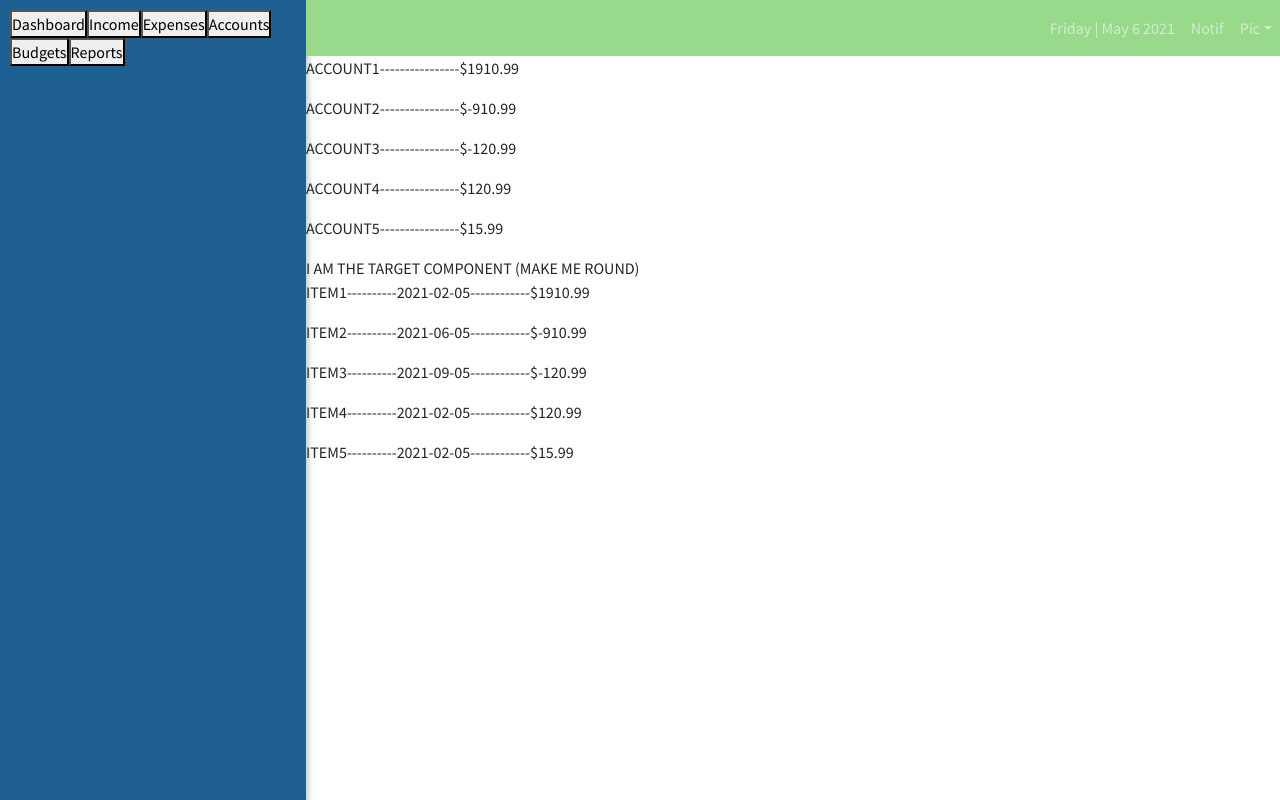
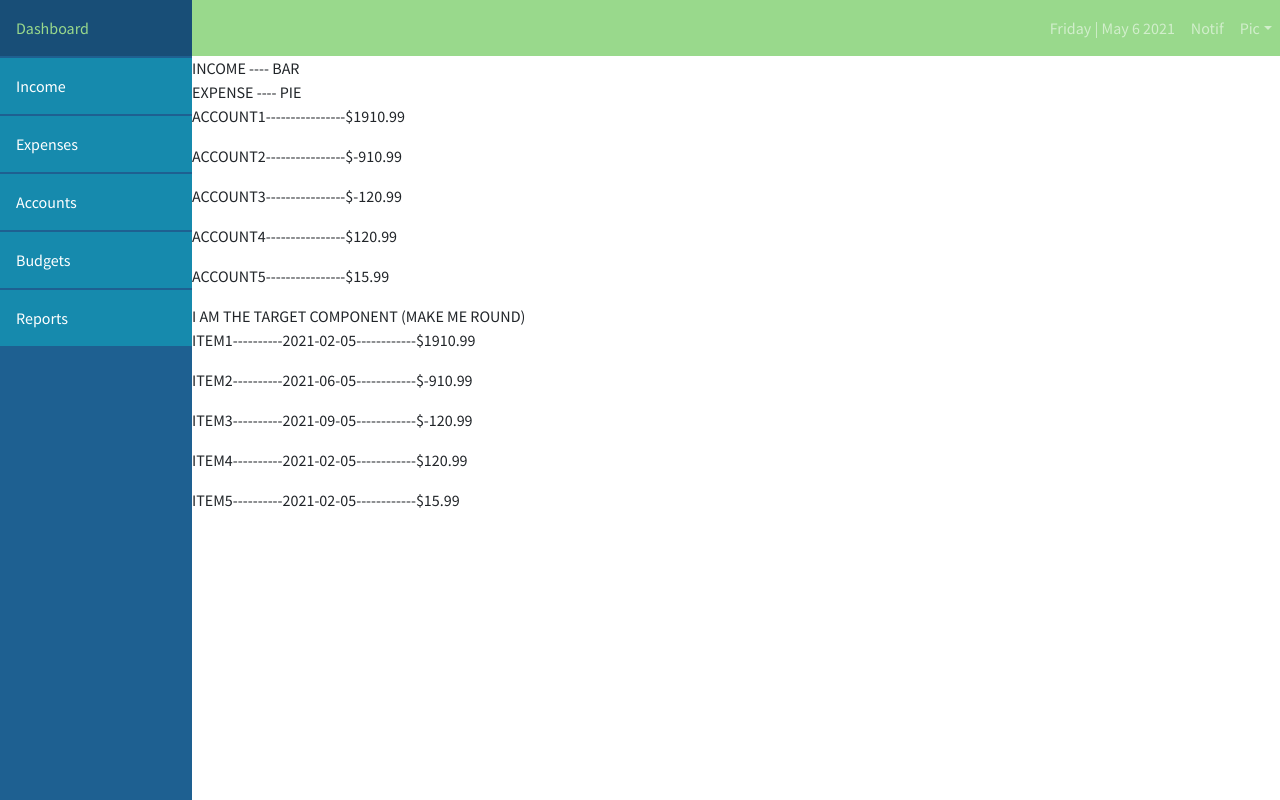
Before and after one commit to Jgabriel88/Reckon, a React (Create React App) app in the folder client/: page / in a window 1280 px wide. Built offline with nearby package versions, Linux system fonts and the light colour scheme.

Commit message:
fixed side nav layout

```diff
--- a/client/src/App.js
+++ b/client/src/App.js
@@ -5,7 +5,8 @@ import SideNavList from './components/SideNavList';
 import TopNav from './components/TopNav';
 import GraphList from './components/GraphList';
 import "./App.scss"
-import "./components/styles/TopNav.scss";
+
+
 
 function App() {
 
@@ -21,6 +22,7 @@ function App() {
         <section className="top_nav">
           <TopNav />
         </section>
+        <GraphList />
 				<AccountsPanelList />
 				<MontlyTarget />
 				<BillPanelList />
--- a/client/src/App.scss
+++ b/client/src/App.scss
@@ -17,26 +17,11 @@ li {
 }
 .sidebar {
   background-color: $blue-dark;
-  box-shadow: 0px 4px 8px rgba($dark-background, 0.5);
   display: flex;
   flex-direction: column;
-  min-width: 14rem;
-  padding: 10px;
+  min-width: 12rem;
 
-  &--centered {
-    align-self: center;
-  }
 
-  &__separator {
-    width: 90%;
-    margin: 0;
-    border: solid 1px;
-    color: darken($white, 5%);
-  }
-
-  &__menu {
-    flex: 1;
-  }
 }
 
 .content {
--- a/client/src/components/SideNavItem.jsx
+++ b/client/src/components/SideNavItem.jsx
@@ -1,5 +1,7 @@
+import "./SideNavItem.scss";
+
 const SideNavItem = (props) => {
-	return <button>{props.name}</button>;
+	return <button className="side_nav_item">{props.name}</button>;
 };
 
 export default SideNavItem;
--- /dev/null
+++ b/client/src/components/SideNavItem.scss
@@ -0,0 +1,21 @@
+@import "./styles/variables.scss";
+
+button.side_nav {
+
+    &_item{
+        display: flex;
+        flex-direction: column;
+        color: $white;
+        background-color: $blue-light;
+        border-right: 1px solid $blue-dark;
+        width: 12rem;
+        min-height: 2rem;
+        padding: 1rem;
+        border-style: none;
+        border-bottom: 2px solid $blue-dark;
+    }
+    &_item:hover{
+        background-color: $dark-background;
+        color: $green-light;
+    }
+}
--- a/client/src/components/SideNavList.jsx
+++ b/client/src/components/SideNavList.jsx
@@ -1,17 +1,18 @@
 import SideNavItem from './SideNavItem';
-import "./styles/SideNavList.scss";
+import "./SideNavList.scss";
 
 const SideNavList = () => {
 	return (
-		<div class="sidenav">
-			<nav>
+		<div className="side_nav">
+
+			<section>
 				<SideNavItem name="Dashboard" />
 				<SideNavItem name="Income" />
 				<SideNavItem name="Expenses" />
 				<SideNavItem name="Accounts" />
 				<SideNavItem name="Budgets" />
 				<SideNavItem name="Reports" />
-			</nav>
+			</section>
 		</div>
 	);
 };
--- /dev/null
+++ b/client/src/components/SideNavList.scss
@@ -0,0 +1,5 @@
+.side_nav {
+  display: flex;
+  flex-direction: column;
+  margin: 0;
+}
--- a/client/src/components/TopNav.jsx
+++ b/client/src/components/TopNav.jsx
@@ -1,4 +1,5 @@
 import { Navbar, Nav, NavDropdown } from 'react-bootstrap';
+import "./TopNav.scss";
 const TopNav = () => {
 	return (
 
--- a/client/src/components/styles/TopNav.scss
+++ b/client/src/components/TopNav.scss
@@ -1,4 +1,4 @@
-@import "./variables.scss";
+@import "./styles/variables.scss";
 
 
 .top-nav-menu{
```
Also changed, not shown: client/src/components/styles/SideNavList.scss (deleted).
